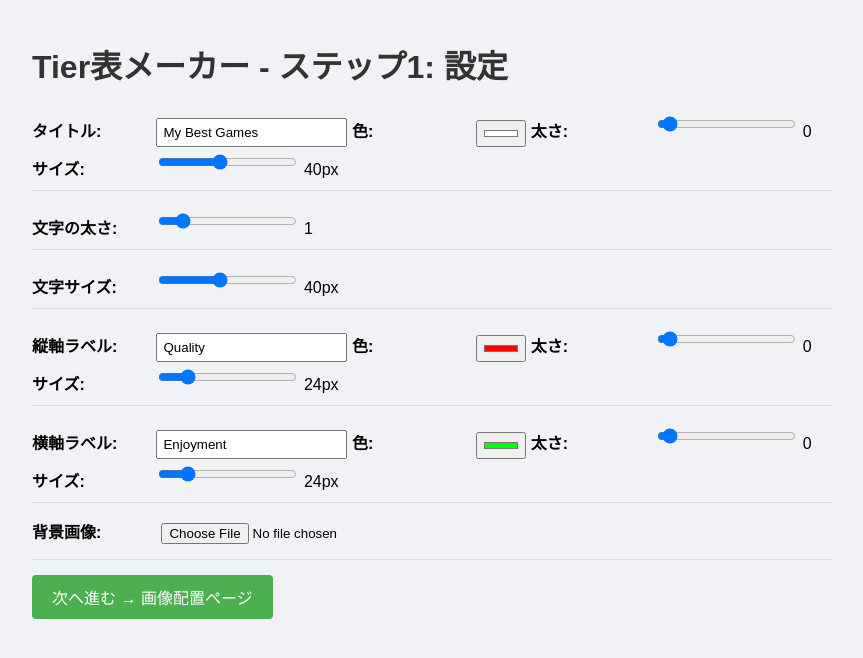
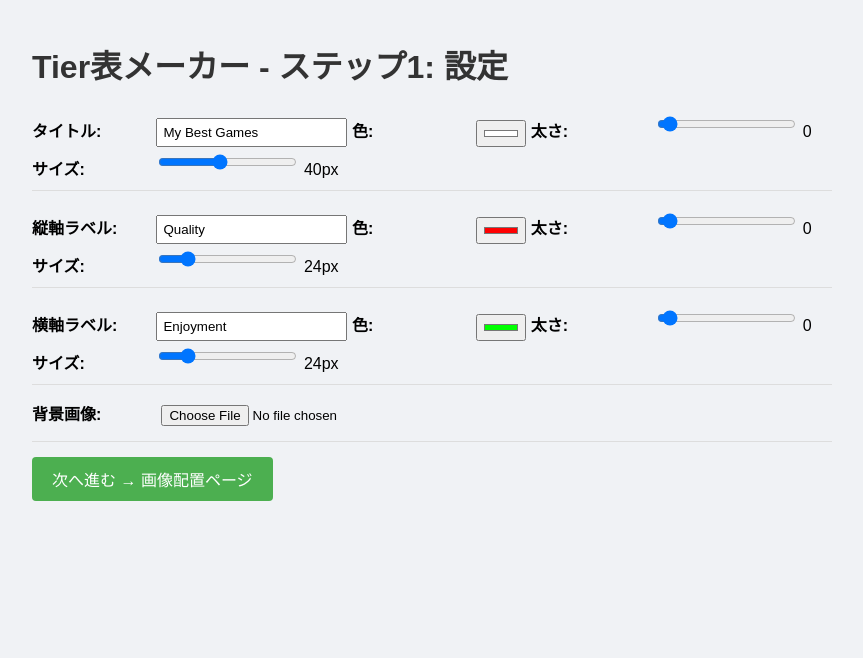
Before and after one commit to masato1224-git/Tier_chart_maker, a Flask app: page / in a window 1280 px wide. Shown: the top 658 px of the page, without its empty margins (208-1071 px from the left). Run offline with Flask 3, Linux system fonts and the light colour scheme.

Commit message:
バグ修正、機能追加

```diff
--- a/home/__init__.py
+++ b/home/__init__.py
@@ -2,3 +2,4 @@ from flask import Flask, render_template, request, send_file
 import os
 app = Flask(__name__)
 app.secret_key = 'tier_chart_maker_secret_2024'
+import home.main
--- a/home/main.py
+++ b/home/main.py
@@ -1,4 +1,4 @@
-from flask import Flask, render_template, request, redirect, url_for, session, jsonify
+from flask import Flask, render_template, request, redirect,send_file, url_for, session, jsonify
 from werkzeug.utils import secure_filename
 from PIL import Image, ImageDraw, ImageFont
 import io
@@ -6,15 +6,9 @@ import base64
 import os
 import uuid
 
+#app = Flask(__name__, template_folder='home/templates', static_folder='home/static')
 app = Flask(__name__)
 app.secret_key = 'tier_chart_maker_secret_2024'
-from flask import render_template, request, send_file, session, redirect, url_for
-from PIL import Image, ImageDraw, ImageFont
-from werkzeug.utils import secure_filename
-import io
-import os
-import uuid
-import base64
 import json
 
 UPLOAD_DIR = os.path.join(os.getcwd(), 'tmp_uploads')
@@ -66,6 +60,7 @@ def save_uploaded_file(file_storage, prefix):
 
 @app.route('/', methods=['GET', 'POST'])
 def index():
+    print("Index function called")  # デバッグ用
     if request.method == 'POST':
         # 過去のアップロードを削除してから新規設定を保存
         cleanup_temp_files()
@@ -318,4 +313,12 @@ def api_add_newline():
     return {'success': True}
 
 if __name__ == '__main__':
-    app.run(debug=True)
+    print("Starting Flask app...")  # デバッグ用
+    print(f"App: {app}")  # デバッグ用
+    print(f"URL Map: {app.url_map}")  # デバッグ用
+    print(f"Template folder: {app.template_folder}")  # デバッグ用
+    print(f"Current directory: {os.getcwd()}")  # デバッグ用
+    try:
+        app.run(debug=True)
+    except Exception as e:
+        print(f"Error starting Flask app: {e}")  # デバッグ用
--- a/home/templates/step1_settings.html
+++ b/home/templates/step1_settings.html
@@ -28,16 +28,8 @@
             <input type="range" name="title_size" id="title_size" min="16" max="72" value="{{ title_size }}">
             <span id="title_size_value">{{ title_size }}</span>px
         </div>
-        <div class="form-group">
-            <label>文字の太さ:</label>
-            <input type="range" name="text_weight" id="text_weight" min="0" max="10" value="{{ text_weight }}">
-            <span id="text_weight_value">{{ text_weight }}</span>
-        </div>
-        <div class="form-group">
-            <label>文字サイズ:</label>
-            <input type="range" name="text_size" id="text_size" min="16" max="72" value="{{ text_size }}">
-            <span id="text_size_value">{{ text_size }}</span>px
-        </div>
+
+
         <div class="form-group">
             <label>縦軸ラベル:</label>
             <input type="text" name="y_label" value="{{ y_label }}">
```
Also changed, not shown: tmp_uploads/bg_0785b2baac0c40dcb660c8bb34bb044f_page_bg_raw.jpg (renamed from tmp_uploads/bg_03e17ccff75345d1af9d6edeccf85e83_page_bg_raw.jpg), tmp_uploads/item_328047ff3ad248a6bb3ab7d0b1a525eb_page_bg_raw.jpg (added), tmp_uploads/item_88ff0d15862b4da8b51321bc06313ca0_page_bg_raw.jpg (added), 1 other file.
